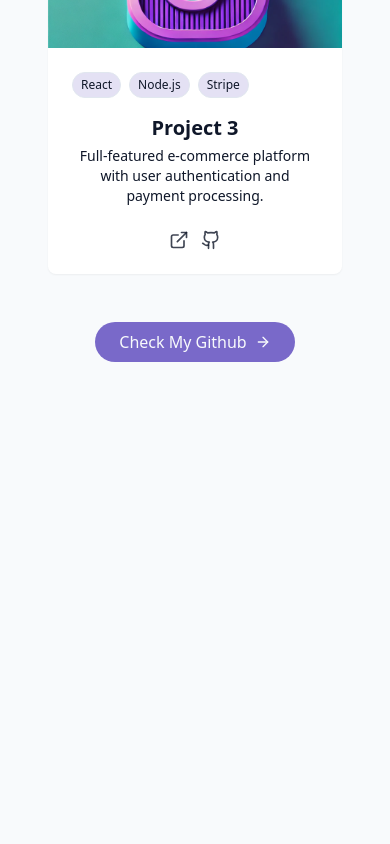
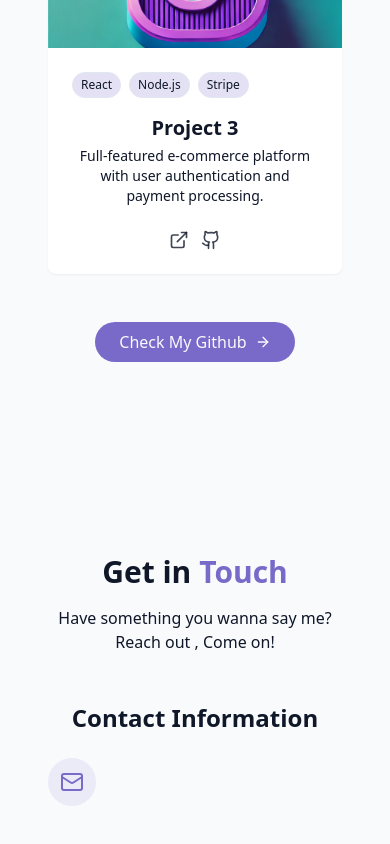
Before and after one commit to neilpatel13/Personal-Portfolio-Webpage, a React (Vite) app: page / in a window 390 px wide. Shown: the part 6304-7148 px from the top of the page. Before the commit the page ends 6954 px from the top, so only its background shows below. Built offline with nearby package versions, Linux system fonts and the light colour scheme.

Commit message:
initial setting up

```diff
--- a/src/components/ContactSection.jsx
+++ b/src/components/ContactSection.jsx
@@ -1,7 +1,41 @@
+import { Mail } from "lucide-react";
 
 
 
 export const ContactSection = () => {
 
-    return <section className="py-24 px-4 relative bg-secondary"></section>
+    return <section
+      id="contact"
+      className="py-24 px-4 relative bg-secondary/30"
+    >
+        <div className="container mx-auto max-w-5xl">
+            <h2 className="text-3xl md:text-4xl font-bold mb-4 text-center">
+                Get in <span className="text-primary">Touch</span>
+            </h2>
+
+            <p className="text-center text-muted-foreground mb-12 max-w-2xl mx-auto">
+                Have something you wanna say me? Reach out , Come on!
+            </p>
+
+            <div className="grid grid-cols-1 md:grid-cols-2 gap-12">
+                <div className="space-y-8">
+                    <h3 className="text-2xl font-semibold mb-6">
+                        Contact Information
+                    </h3>
+                    <div className="space-y-6 justify-center">
+                        <div className="flex items-start space-x-4">
+                            <div className="p-3 rounded-full bg-primary/10">
+                                <Mail className="h-6 w-6 text-primary"/>
+                            </div>
+
+                        </div>
+
+                    </div>
+
+                </div>
+
+            </div>
+
+        </div>
+    </section>
 };
```
